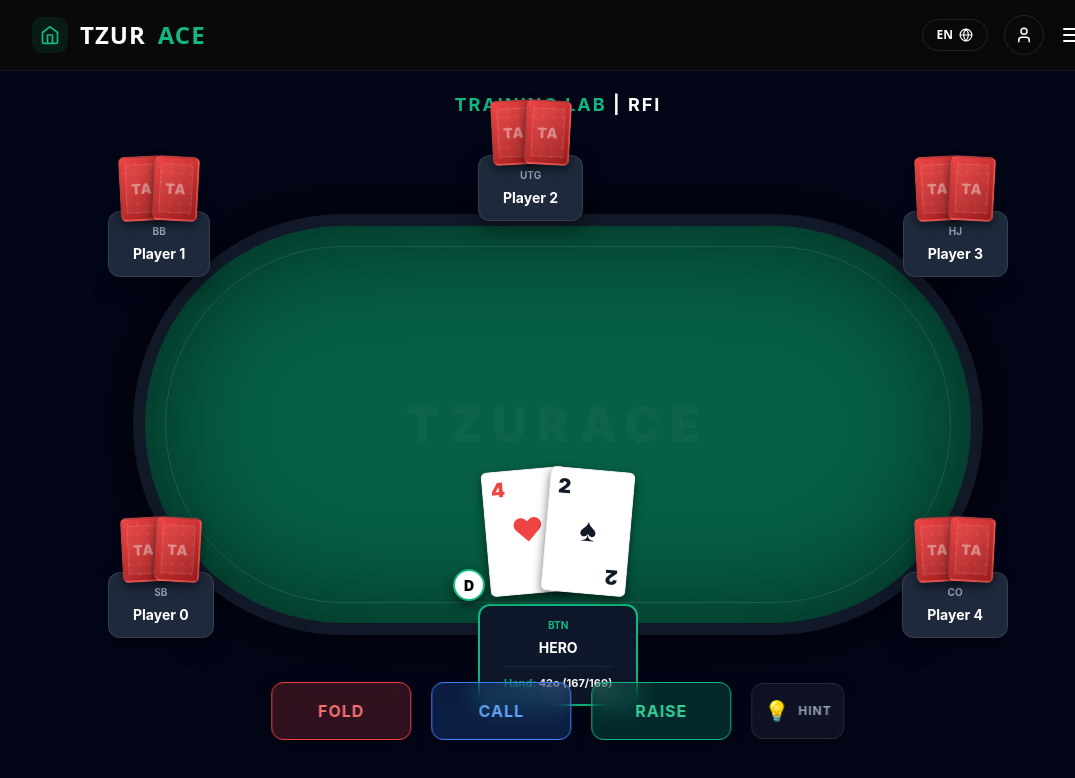
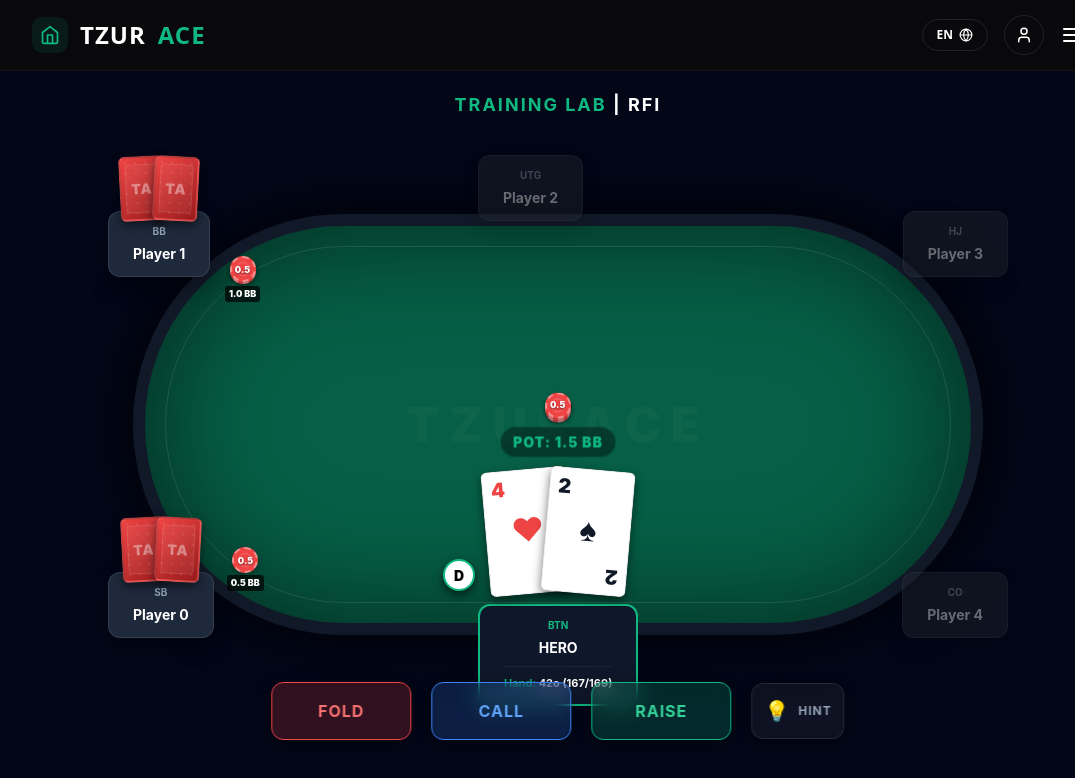
Before and after one commit to tzuri-amiur/TzurAce, a Next.js app: page /trainer in a window 1280 px wide. Shown: the top 778 px of the page, without its empty margins (82-1157 px from the left). Built offline with nearby package versions, Linux system fonts and the light colour scheme.

Commit message:
improve table design

```diff
--- a/src/app/trainer/TrainerClient.tsx
+++ b/src/app/trainer/TrainerClient.tsx
@@ -104,6 +104,72 @@ const CardBack = ({ width = 45, height = 65 }: { width?: number, height?: number
                 backgroundImage: 'radial-gradient(circle, white 1px, transparent 1px)',
                 backgroundSize: '10px 10px'
             }}></div>
+        </div>
+    );
+};
+
+const ChipStack = ({ count = 1, size = 26, amount }: { count?: number, size?: number, amount?: string }) => {
+    return (
+        <div style={{ position: 'relative', width: size, height: size + (count - 1) * 2 }}>
+            {[...Array(count)].map((_, i) => (
+                <div key={i} style={{
+                    position: 'absolute',
+                    bottom: i * 2, // 2px vertical offset for 3D effect
+                    width: size,
+                    height: size,
+                    backgroundColor: '#ef4444',
+                    borderRadius: '50%',
+                    border: '2px dashed rgba(255,255,255,0.4)',
+                    boxShadow: '0 2px 4px rgba(0,0,0,0.3)',
+                    display: 'flex',
+                    alignItems: 'center',
+                    justifyContent: 'center',
+                    color: 'white',
+                    fontSize: '10px',
+                    fontWeight: '900',
+                    textShadow: '0 1px 2px rgba(0,0,0,0.5)',
+                    zIndex: i
+                }}>
+                    {/* Numerical label on top chip face (always "0.5" per image_5) */}
+                    {(i === count - 1 || count === 1) && (
+                        <div style={{ transform: 'scale(0.9)', pointerEvents: 'none' }}>0.5</div>
+                    )}
+                    {/* Inner ring decoration */}
+                    <div style={{
+                        position: 'absolute',
+                        inset: '4px',
+                        border: '1px solid rgba(255,255,255,0.2)',
+                        borderRadius: '50%'
+                    }} />
+                </div>
+            ))}
+        </div>
+    );
+};
+
+const BetArea = ({ amount, label }: { amount: string, label: string }) => {
+    const chipCount = amount === '0.5' ? 1 : 2;
+    return (
+        <div style={{
+            display: 'flex',
+            flexDirection: 'column',
+            alignItems: 'center',
+            gap: '1px',
+            animation: 'fadeIn 0.5s ease-out'
+        }}>
+            <ChipStack count={chipCount} />
+            <div style={{
+                fontSize: '9px', // Slightly smaller for neatness
+                fontWeight: '900',
+                color: 'white',
+                backgroundColor: 'rgba(0,0,0,0.7)',
+                padding: '1px 4px',
+                borderRadius: '3px',
+                marginTop: '1px',
+                whiteSpace: 'nowrap'
+            }}>
+                {label}
+            </div>
         </div>
     );
 };
@@ -240,23 +306,35 @@ export default function TrainerClient({ initialHand, initialCards }: TrainerClie
         { id: 5, bottom: '0%', left: '42%', translate: '-50% 50%' },  // Bottom (HERO ANCHOR)
     ];
 
-    // Precise Dealer Button positioning rules for each seat
+    // Precise Dealer Button and Bet positioning rules (Seat Class Architecture)
     const getDealerButtonStyles = (seatId: number): React.CSSProperties => {
         switch (seatId) {
-            case 5: // Bottom Pole (Hero) - Moved further up-left to avoid overlapping enlarged cards
-                return { top: '-35px', left: '-25px' };
-            case 2: // Top Pole
-                return { bottom: '-40px', left: '50%', transform: 'translateX(-50%)' };
-            case 0: // Lower Left
-                return { top: '-20px', right: '-30px' };
-            case 1: // Upper Left
-                return { bottom: '-20px', right: '-30px' };
-            case 3: // Upper Right
-                return { bottom: '-20px', left: '-30px' };
-            case 4: // Lower Right
-                return { top: '-20px', left: '-30px' };
-            default:
-                return {};
+            case 5: return { top: '-45px', left: '-35px' }; // Baseline near bottom center
+            case 2: return { bottom: '-45px', left: '50%', transform: 'translateX(-50%)' };
+            case 0: return { top: '-15px', right: '-25px' };
+            case 1: return { bottom: '-15px', right: '-25px' };
+            case 3: return { bottom: '-15px', left: '-25px' };
+            case 4: return { top: '-15px', left: '-25px' };
+            default: return {};
+        }
+    };
+
+    const getBetStyles = (seatId: number): React.CSSProperties => {
+        // Implementing User's "PokerSeat" logic with 25px vertical bias
+        switch (seatId) {
+            case 5: // Hero: Top-Left reference + (-50px, -25px) to clear cards
+                return { top: '-45px', left: '-45px' };
+            case 2: // Top center: Mid-Bottom reference + (0, 45px)
+                return { bottom: '-45px', left: '50%', transform: 'translateX(-50%)' };
+            case 0: // Player 0 (Lower Left): Top-Right reference + (50px Right, 25px Higher)
+                return { top: '-25px', right: '-50px' };
+            case 1: // Player 1 (Upper Left): Bottom-Right reference + (50px Right, 25px Lower)
+                return { bottom: '-25px', right: '-50px' };
+            case 3: // Player 3 (Upper Right): Bottom-Left reference + (50px Left, 25px Lower)
+                return { bottom: '-25px', left: '-50px' };
+            case 4: // Player 4 (Lower Right): Top-Left reference + (50px Left, 25px Higher)
+                return { top: '-25px', left: '-50px' };
+            default: return {};
         }
     };
 
@@ -415,13 +493,54 @@ export default function TrainerClient({ initialHand, initialCards }: TrainerClie
                             border: '1px solid rgba(255,255,255,0.1)',
                             borderRadius: '1000px'
                         }}></div>
+
+                        {/* Pot Area */}
+                        <div style={{
+                            position: 'absolute',
+                            top: '50%',
+                            left: '50%',
+                            transform: 'translate(-50%, -50%)',
+                            display: 'flex',
+                            flexDirection: 'column',
+                            alignItems: 'center',
+                            gap: '4px',
+                            zIndex: 5
+                        }}>
+                            <ChipStack count={3} />
+                            <div style={{
+                                backgroundColor: 'rgba(0,0,0,0.4)',
+                                padding: '4px 12px',
+                                borderRadius: '100px',
+                                color: '#10b981',
+                                fontSize: '14px',
+                                fontWeight: '900',
+                                border: '1px solid rgba(16, 185, 129, 0.2)',
+                                backdropFilter: 'blur(4px)',
+                                letterSpacing: '1px'
+                            }}>
+                                POT: 1.5 BB
                             </div>
+                        </div>
+                    </div>
+
+                    {/* Action Order for Fold States: UTG, HJ, CO, BTN, SB, BB */}
+                    {/* Position Indices: SB:0, BB:1, UTG:2, HJ:3, CO:4, BTN:5 */}
+                    {/* Action Order Indices: 2, 3, 4, 5, 0, 1 */}
 
                     {/* Seats */}
                     {seats.map((seat) => {
+                        const ACTION_ORDER = [2, 3, 4, 5, 0, 1];
                         const label = getPositionLabel(seat.id);
+                        const posIndex = POSITIONS.indexOf(label as Position);
                         const isHero = seat.id === 5;
                         const isDealer = label === 'BTN';
+                        const isSB = label === 'SB';
+                        const isBB = label === 'BB';
+
+                        // Fold Logic: Players between BB and Hero act before Hero
+                        const actionIndex = ACTION_ORDER.indexOf(posIndex);
+                        const heroActionIndex = ACTION_ORDER.indexOf(heroGamePosition);
+                        const isFolded = !isHero && actionIndex < heroActionIndex;
 
                         return (
                             <div
@@ -437,6 +556,20 @@ export default function TrainerClient({ initialHand, initialCards }: TrainerClie
                                     transition: 'all 0.5s ease-in-out'
                                 }}
                             >
+                                {/* CHILD ANCHORED Bet Area */}
+                                {(isSB || isBB) && (
+                                    <div style={{
+                                        position: 'absolute',
+                                        zIndex: 30,
+                                        ...getBetStyles(seat.id)
+                                    }}>
+                                        <BetArea
+                                            amount={isSB ? '0.5' : '1.0'}
+                                            label={isSB ? '0.5 BB' : '1.0 BB'}
+                                        />
+                                    </div>
+                                )}
+
                                 {/* Dealer Button */}
                                 {isDealer && (
                                     <div style={{
@@ -453,12 +586,13 @@ export default function TrainerClient({ initialHand, initialCards }: TrainerClie
                                         fontWeight: '900',
                                         boxShadow: '0 4px 10px rgba(0,0,0,0.6)',
                                         border: '2px solid #10b981',
-                                        zIndex: 20,
+                                        zIndex: 40,
                                         ...getDealerButtonStyles(seat.id)
                                     }}>D</div>
                                 )}
 
-                                {isHero ? (
+                                {!isFolded && (
+                                    isHero ? (
                                         <div style={{
                                             position: 'absolute',
                                             top: '-135px',
@@ -488,6 +622,7 @@ export default function TrainerClient({ initialHand, initialCards }: TrainerClie
                                             <div style={{ transform: 'rotate(-3deg)' }}><CardBack /></div>
                                             <div style={{ transform: 'rotate(3deg)', marginLeft: '-15px' }}><CardBack /></div>
                                         </div>
+                                    )
                                 )}
 
                                 {/* Seat UI */}
@@ -499,9 +634,11 @@ export default function TrainerClient({ initialHand, initialCards }: TrainerClie
                                     minWidth: isHero ? '150px' : '100px',
                                     textAlign: 'center',
                                     boxShadow: '0 10px 20px rgba(0,0,0,0.3)',
-                                    transition: 'all 0.2s',
+                                    transition: 'all 0.5s',
                                     animation: isHero ? 'pulse 2s infinite' : 'none',
-                                    width: 'fit-content'
+                                    width: 'fit-content',
+                                    opacity: isFolded ? 0.4 : 1,
+                                    filter: isFolded ? 'grayscale(0.5)' : 'none'
                                 }}>
                                     <div style={{ fontSize: '10px', color: isHero ? '#10b981' : '#94a3b8', textTransform: 'uppercase', marginBottom: '4px', fontWeight: 'bold' }}>
                                         {label}
@@ -598,6 +735,11 @@ export default function TrainerClient({ initialHand, initialCards }: TrainerClie
                     to { transform: translateY(0); opacity: 1; }
                 }
 
+                @keyframes fadeIn {
+                    from { opacity: 0; transform: translateY(5px); }
+                    to { opacity: 1; transform: translateY(0); }
+                }
+
                 .action-btn:hover {
                     transform: translateY(-5px) scale(1.05);
                     box-shadow: 0 8px 25px rgba(0,0,0,0.5);
```
Lines whose indentation alone changed are shown as unchanged.
